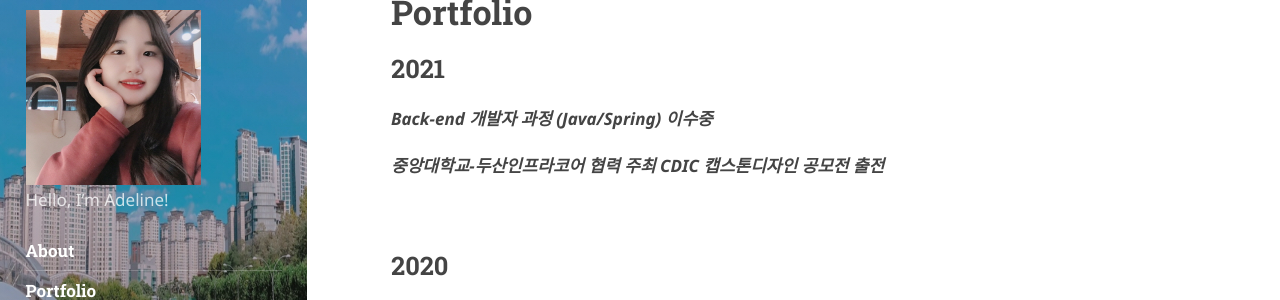
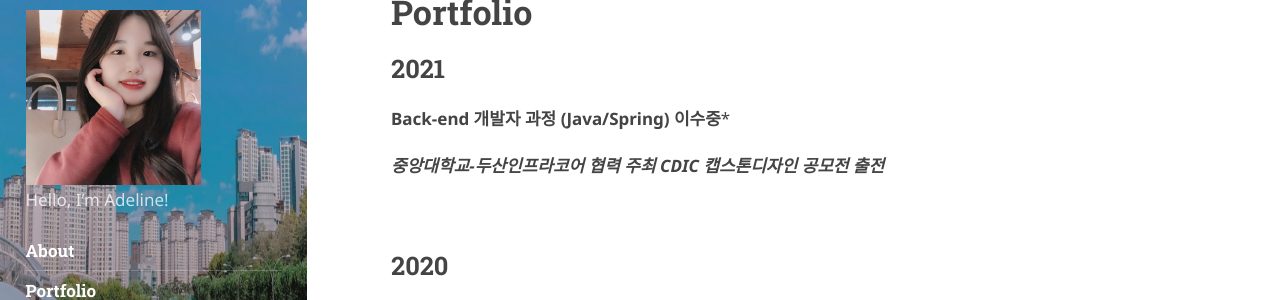
Before and after one commit to Wonji-Park/Classy, a Jekyll site: the page built from _featured_tags/Portfolio.md, in a window 1280 px wide. Shown: the part 288-588 px from the top of the page. Built offline with Jekyll 4.4.1, drawn with Linux system fonts in a browser that asks for light colours; nearby versions of some CDN libraries; some web fonts are replaced.

```diff
--- a/_featured_tags/Portfolio.md
+++ b/_featured_tags/Portfolio.md
@@ -12,7 +12,7 @@ published: true
 
 ## 2021
 
-***Back-end 개발자 과정 (Java/Spring) 이수중***
+**Back-end 개발자 과정 (Java/Spring) 이수중***
 
 ***중앙대학교-두산인프라코어 협력 주최 CDIC 캡스톤디자인 공모전 출전***
 
```
